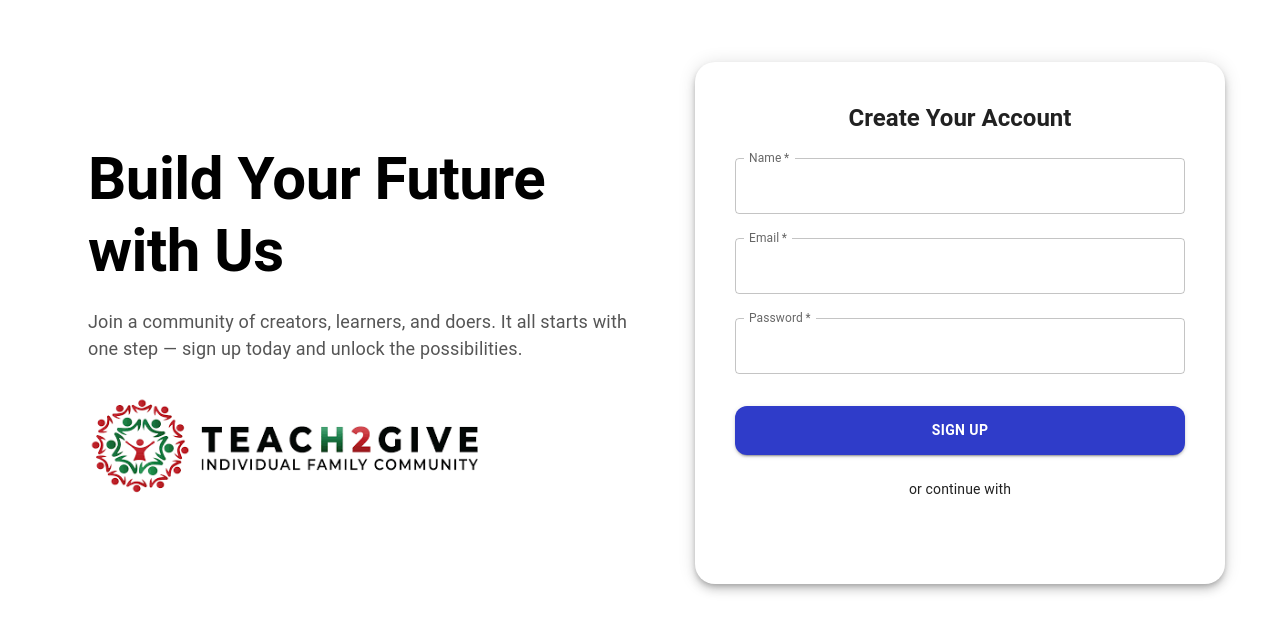
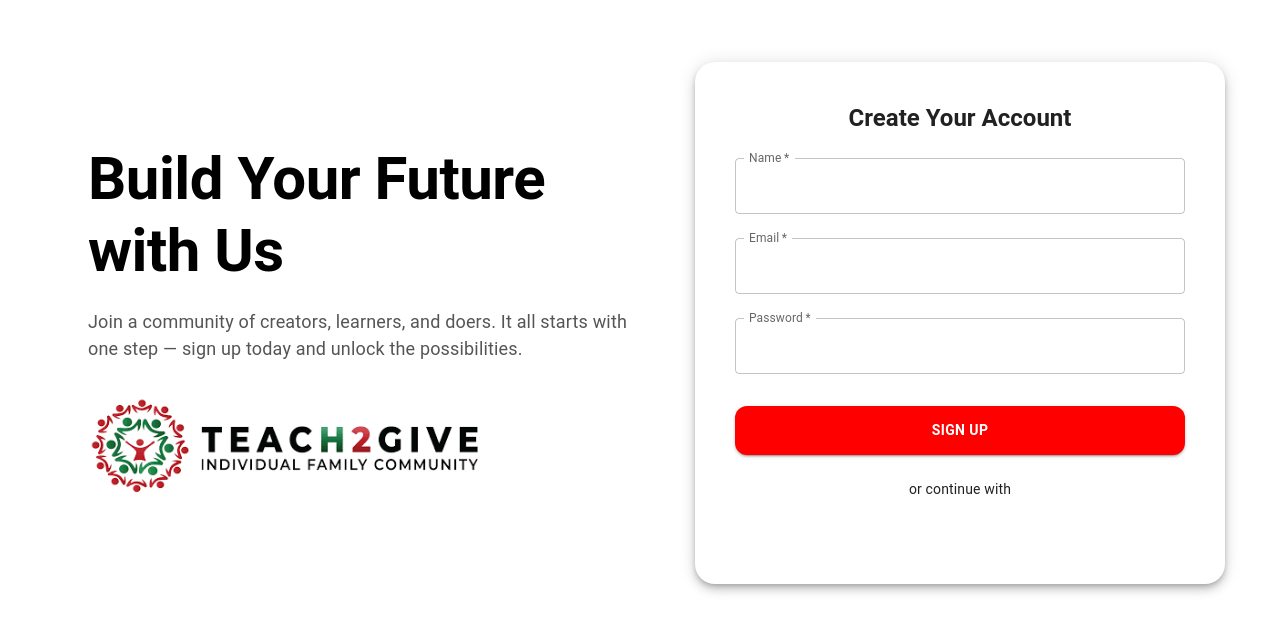
Before and after one commit to FrancisMurayaDev/react-ts-mui-registration-form, a React (Vite) app: page / in a window 1280 px wide. Shown: the part 117-750 px from the top of the page. Built offline with nearby package versions, Linux system fonts and the light colour scheme; some icons are missing.

Commit message:
import logo

```diff
--- a/src/Components/RegistrationForm/RegistrationForm.tsx
+++ b/src/Components/RegistrationForm/RegistrationForm.tsx
@@ -12,6 +12,7 @@ import EmailIcon from "@mui/icons-material/Email";
 import LockIcon from "@mui/icons-material/Lock";
 import PersonIcon from "@mui/icons-material/Person";
 import GoogleIcon from "@mui/icons-material/Google";
+import logo from "../../../public/t2g.png"
 
 const RegistrationHero: React.FC = () => {
   const [form, setForm] = useState({ name: "", email: "", password: "" });
@@ -36,7 +37,7 @@ const RegistrationHero: React.FC = () => {
           gap: 4,
         }}
       >
-        {/* Left side content */}
+
         <Box sx={{ flex: 1, pl: { md: 6 } }}>
           <Typography variant="h2" fontWeight="bold" gutterBottom>
             Build Your Future with Us
@@ -47,14 +48,14 @@ const RegistrationHero: React.FC = () => {
           </Typography>
           <Box sx={{ mt: 4 }}>
             <img
-              src="../../../public/t2g.png"
+              src={logo}
               alt="hero"
               style={{ width: "80%", maxWidth: 400 }}
             />
           </Box>
         </Box>
 
-        {/* Right side form */}
+
         <Box
           sx={{
             flex: 1,
@@ -140,11 +141,11 @@ const RegistrationHero: React.FC = () => {
                 variant="contained"
                 fullWidth
                 sx={{
-                  background: "#2f3cc9",
+                  background: "red",
                   borderRadius: 3,
                   py: 1.5,
                   fontWeight: "bold",
-                  "&:hover": { background: "#1e2bbf" },
+                  "&:hover": { background: "blue" },
                 }}
               >
                 Sign Up
```
